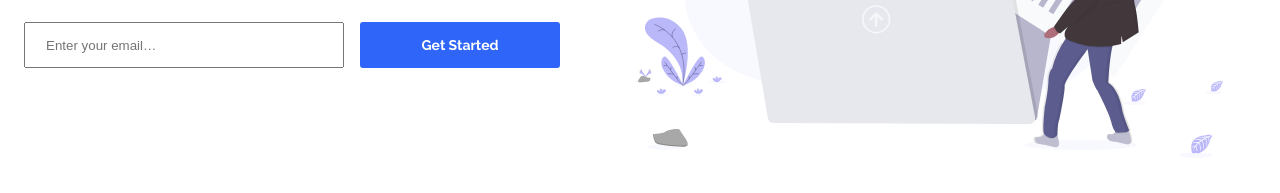
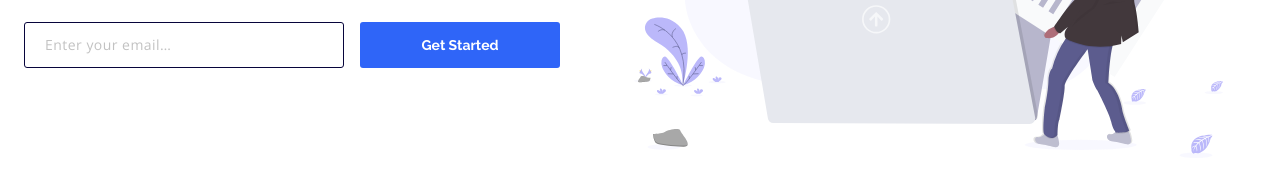
Before and after one commit to Ergashev95/Fylo-, a plain HTML site: page index.html in a window 1280 px wide. Shown: the part 521-714 px from the top of the page. Drawn offline with Linux system fonts and the light colour scheme.

Commit message:
site hero section css finish

```diff
--- a/css/main.css
+++ b/css/main.css
@@ -122,7 +122,7 @@ a {
     max-width: 585px;
     width: 100%;
     line-height: 24px; /* 141.176% */
-letter-spacing: 0.531px;
+    letter-spacing: 0.531px;
 }
 .site-form {
     display: flex;
@@ -132,6 +132,18 @@ letter-spacing: 0.531px;
     max-width: 320px;
     width: 100%;
     padding: 12px 20px;
+    border: 1px solid var(--primary-color);
+    border-radius: 3px;
+}
+.site-form__input::placeholder{
+    color: #C2C2C2;
+    font-family: var(--OpenSans);
+    font-size: 14px;
+    font-weight: 400;
+    letter-spacing: 0.467px;
+}
+.site-form__input:focus{
+    outline: none;
 }
 
 
```
